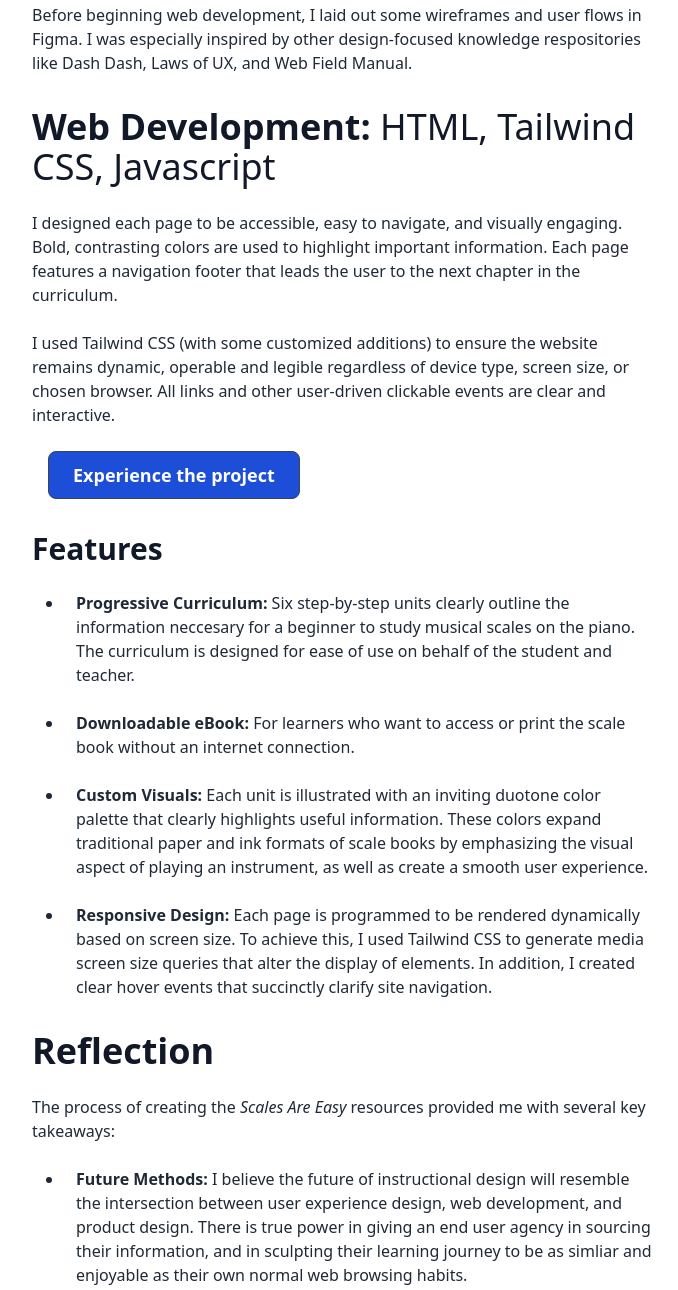
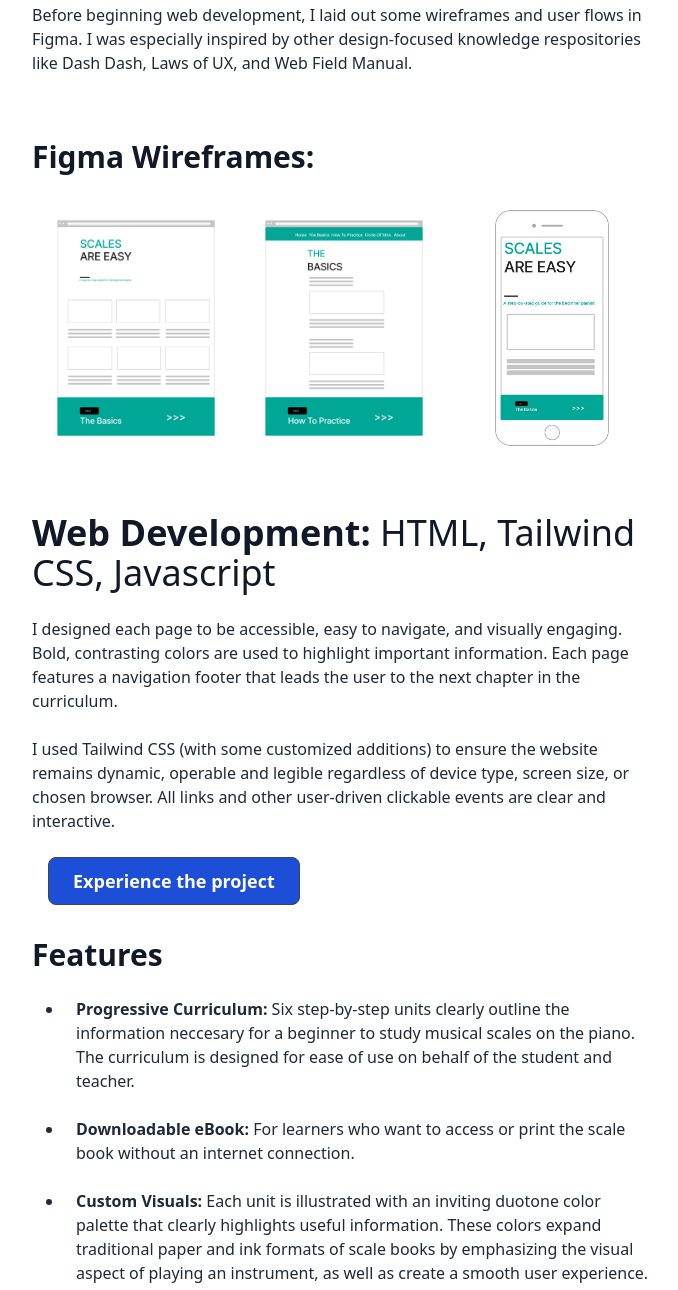
Before and after one commit to andymartin-work/andymartin-work, a website: page scales-project.html in a window 1280 px wide. Shown: the part 3665-4955 px from the top of the page, without its empty margins (296-974 px from the left). Drawn offline with nearby package versions, Linux system fonts and the light colour scheme; a web font is replaced by a local one.

Commit message:
add wireframes
wireframes added

```diff
--- a/scales-project.html
+++ b/scales-project.html
@@ -192,6 +192,16 @@ transition: top 0.3s; /* Transition effect when sliding down (and up) */
               <p class="my-6">Before beginning web development, I laid out some wireframes and user flows in Figma. I was especially inspired by other design-focused knowledge respositories like Dash Dash, Laws of UX, and Web Field Manual.</p>
 
 
+
+              <h2 class="text-2xl leading-tight text-gray-900 md:text-3xl mt-16 "><span class="font-bold">Figma Wireframes:</span></h2>
+              </div>
+             <div class="grid cols-1 lg:grid-cols-3 items-center justify-center md:w-3/4 lg:w-1/2 max-w-7xl mx-auto w-full">
+              <img class="md:px-3" src="img/scales_wireframe_1.png" alt="" />
+              <img class="md:px-3" src="img/scales_wireframe_2.png" alt="" />
+              <img class="md:px-3" src="img/scale_wireframe_phone.png" alt="" />
+            </div>
+            <div class="w-full mx-auto prose md:w-3/4 lg:w-1/2 max-w-7xl">
+
               <h2 class="text-3xl leading-tight text-gray-900 md:text-4xl mt-8"><span class="font-bold">Web Development:</span> HTML, Tailwind CSS, Javascript</h2>
 							<p class="mt-6">I designed each page to be accessible, easy to navigate, and visually engaging. Bold, contrasting colors are used to highlight important information. Each page features a navigation footer that leads the user to the next chapter in the curriculum.</p>
 
```
Also changed, not shown: css/main.css, img/scale_wireframe_phone.png (added), img/scales_wireframe_1.png (added), img/scales_wireframe_2.png (added), 1 other file.
